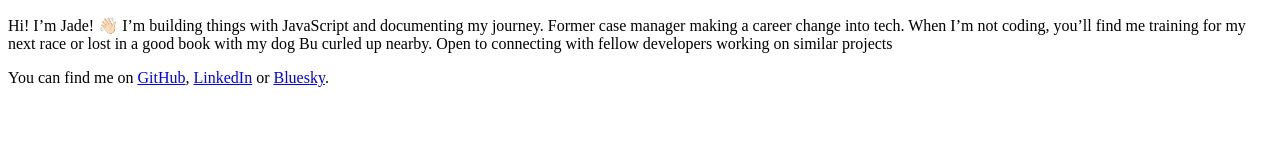
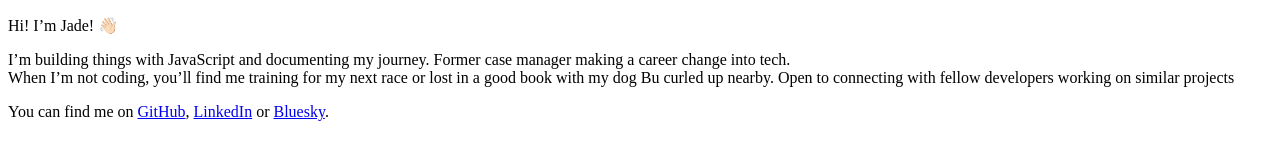
Before and after one commit to jade0x/jade0xblog, an Astro site: page /about in a window 1280 px wide. Built offline with nearby package versions, Linux system fonts and the light colour scheme; Astro itself is replaced by a stand-in of ours.

Commit message:
update verbiage

```diff
--- a/src/pages/about.md
+++ b/src/pages/about.md
@@ -1,5 +1,6 @@
 Hi! I'm Jade! 👋🏻
-I'm building things with JavaScript and documenting my journey. Former case manager making a career change into tech.
+
+I'm building things with JavaScript and documenting my journey. Former case manager making a career change into tech.<br>
 When I'm not coding, you'll find me training for my next race or lost in a good book with my dog Bu curled up nearby.
 Open to connecting with fellow developers working on similar projects
 
```
